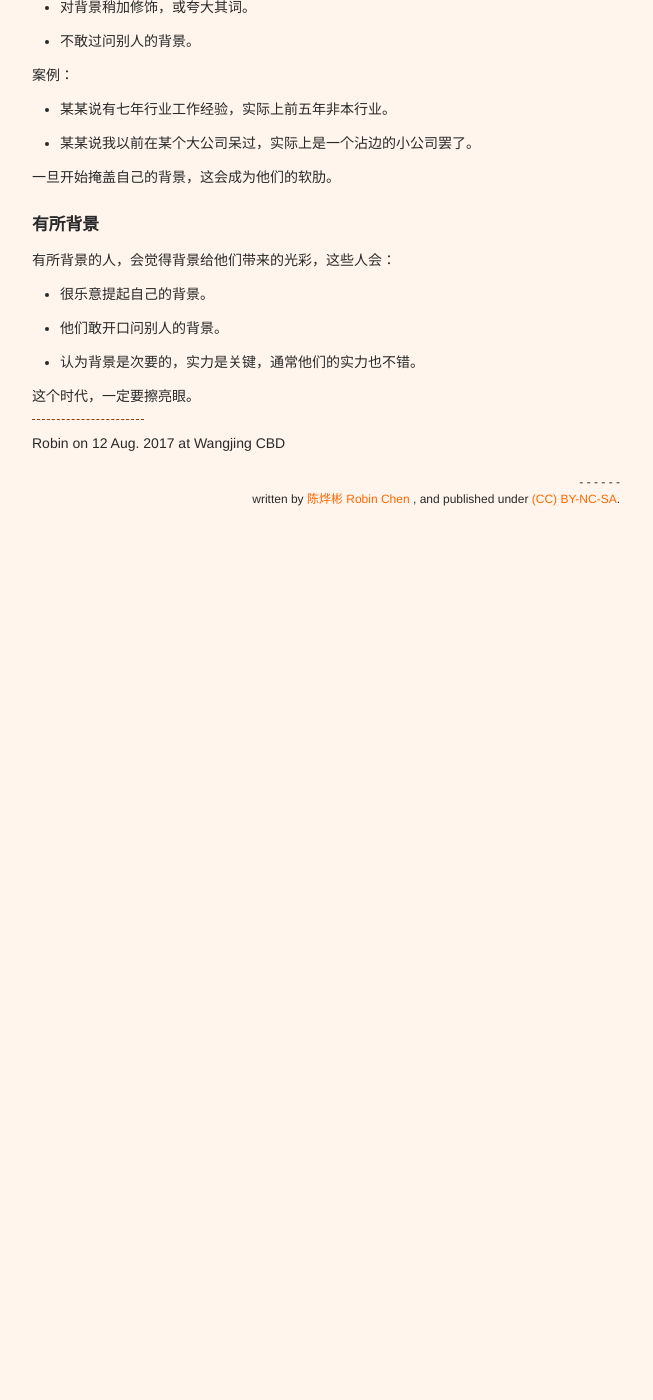
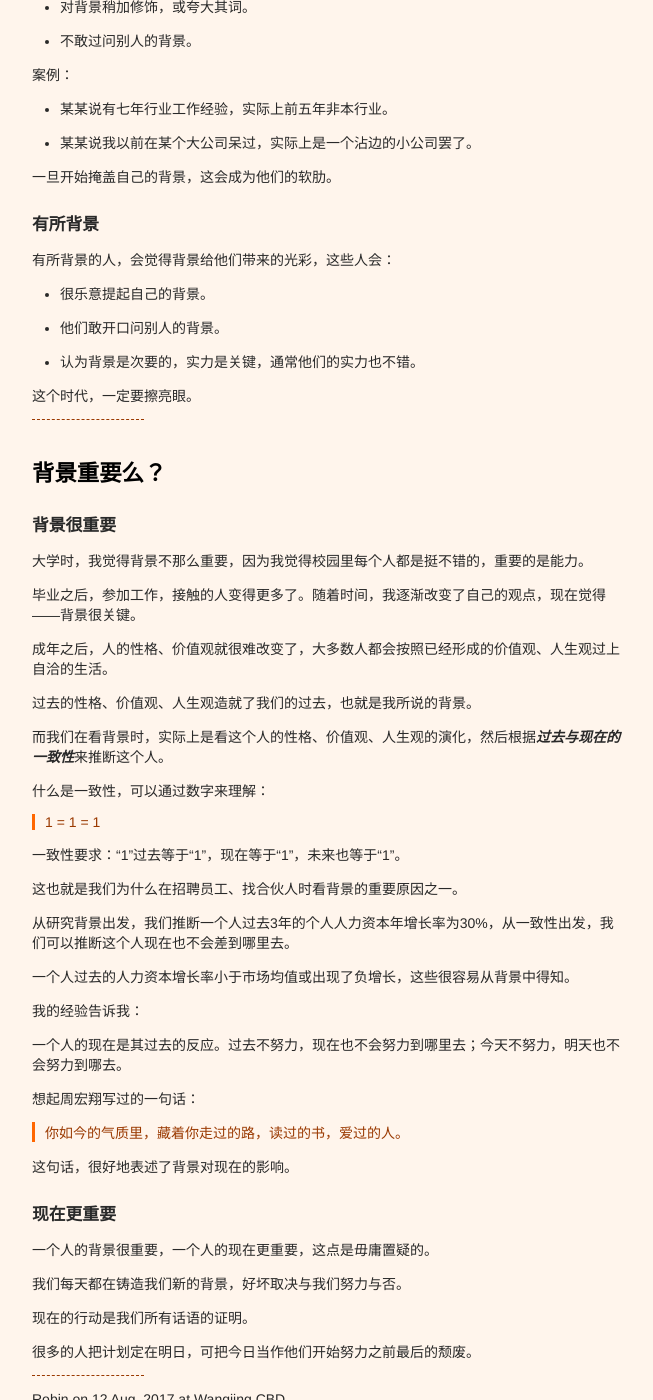
Before and after one commit to xianyuxmu/xianyuxmu.github.io, a Jekyll site: the page built from _posts/2017-08-12-background.md, in a window 1280 px wide and 1400 px high, scrolled down 454 px. Shown: the whole window, without its empty margins (314-967 px from the left). Built offline with Jekyll 4.4.1, drawn with Linux system fonts in a browser that asks for light colours; comment, search, counter and statistics services are not loaded; before the commit the page ends 1030 px from its top, so only the background shows below that.

Commit message:
Add new content

```diff
--- a/_posts/2017-08-12-background.md
+++ b/_posts/2017-08-12-background.md
@@ -37,9 +37,59 @@ tags:
 - 他们敢开口问别人的背景。
 - 认为背景是次要的，实力是关键，通常他们的实力也不错。
 
-
 这个时代，一定要擦亮眼。
 
 ----
 
+## 背景重要么？
+
+### 背景很重要
+
+大学时，我觉得背景不那么重要，因为我觉得校园里每个人都是挺不错的，重要的是能力。
+
+毕业之后，参加工作，接触的人变得更多了。随着时间，我逐渐改变了自己的观点，现在觉得——背景很关键。
+
+成年之后，人的性格、价值观就很难改变了，大多数人都会按照已经形成的价值观、人生观过上自洽的生活。
+
+过去的性格、价值观、人生观造就了我们的过去，也就是我所说的背景。
+
+而我们在看背景时，实际上是看这个人的性格、价值观、人生观的演化，然后根据***过去与现在的一致性***来推断这个人。
+
+什么是一致性，可以通过数字来理解：
+
+> 1 = 1 = 1
+
+一致性要求：“1”过去等于“1”，现在等于“1”，未来也等于“1”。
+
+这也就是我们为什么在招聘员工、找合伙人时看背景的重要原因之一。
+
+从研究背景出发，我们推断一个人过去3年的个人人力资本年增长率为30%，从一致性出发，我们可以推断这个人现在也不会差到哪里去。
+
+一个人过去的人力资本增长率小于市场均值或出现了负增长，这些很容易从背景中得知。
+
+我的经验告诉我：
+
+一个人的现在是其过去的反应。过去不努力，现在也不会努力到哪里去；今天不努力，明天也不会努力到哪去。
+
+想起周宏翔写过的一句话：
+
+> 你如今的气质里，藏着你走过的路，读过的书，爱过的人。
+
+这句话，很好地表述了背景对现在的影响。
+
+### 现在更重要
+
+一个人的背景很重要，一个人的现在更重要，这点是毋庸置疑的。
+
+我们每天都在铸造我们新的背景，好坏取决与我们努力与否。
+
+现在的行动是我们所有话语的证明。
+
+很多的人把计划定在明日，可把今日当作他们开始努力之前最后的颓废。
+
+
+
+
+----
+
 Robin on 12 Aug. 2017 at Wangjing CBD
```
